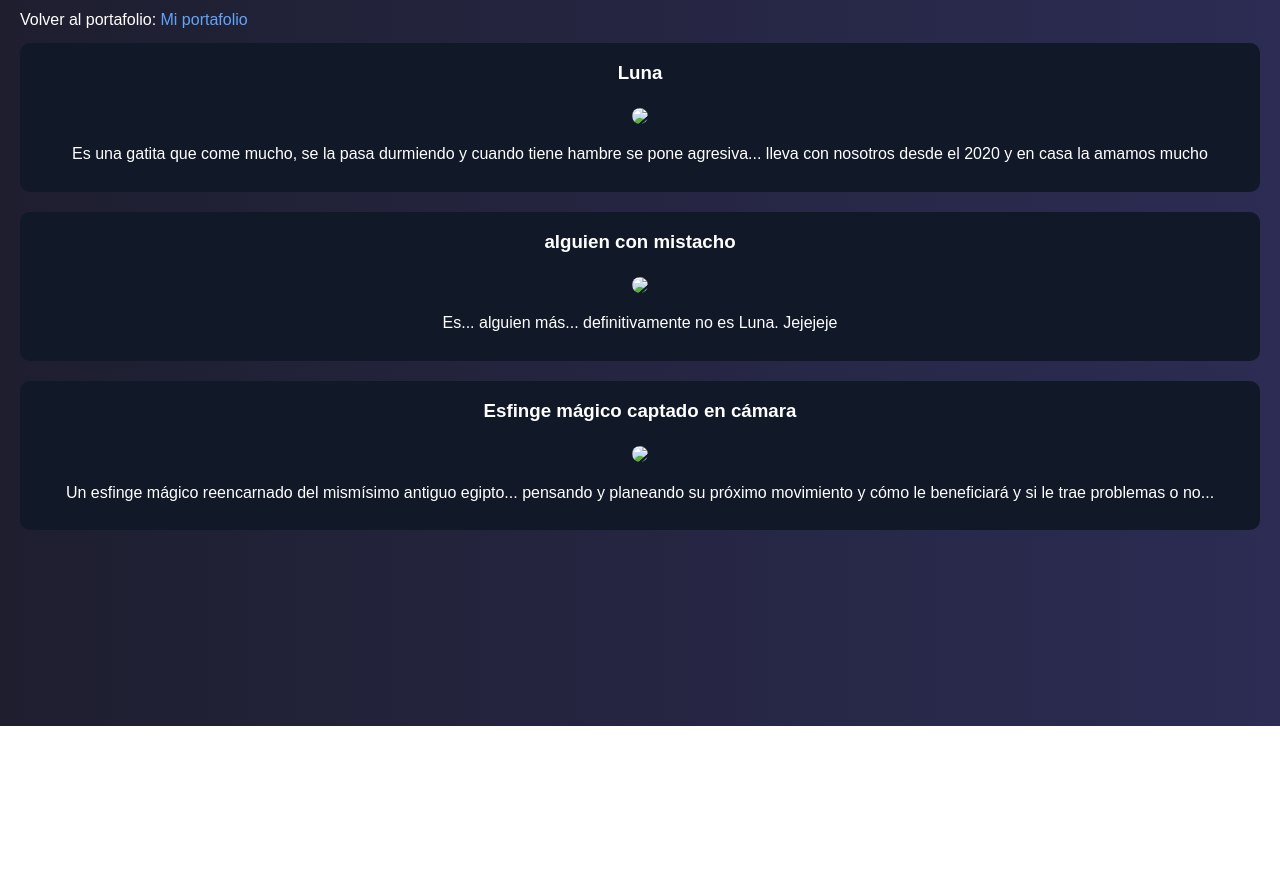
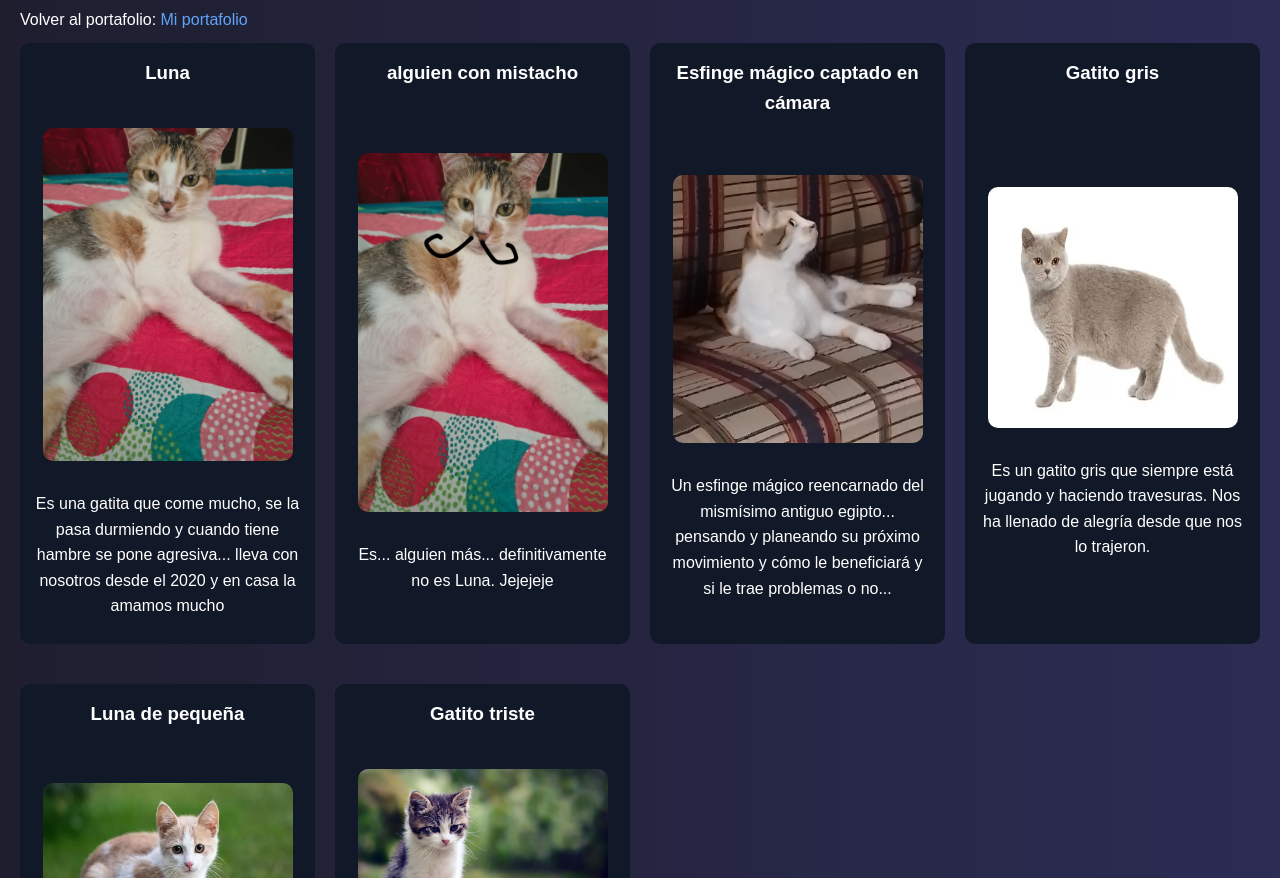
Before and after one commit to mateoriwi/HTML-Historia-de-usuario-1, a plain HTML site: page mascotas.html in a window 1280 px wide. Shown: the part 74-952 px from the top of the page. Before the commit the page ends 800 px from the top, so only its background shows below. Drawn offline with Linux system fonts and the light colour scheme.

Commit message:
Se actualizan todas las tasks de la historia de usuario, falta comentar

```diff
--- a/mascotas.html
+++ b/mascotas.html
@@ -10,22 +10,38 @@
 <body>
     <h1> Mis mascotas</h1>
     <p> Volver al portafolio: <a href="index.html"> Mi portafolio</a>
-
     </p>
-<article>
+<div class="galeria">
+    <article class="gatitos">
         <h3> Luna</h3>
-    <img src="9fe1a659-79a0-49b8-bf46-787d16fcb872.jpeg">
+            <img src="assets/9fe1a659-79a0-49b8-bf46-787d16fcb872.jpeg">
         <p> Es una gatita que come mucho, se la pasa durmiendo y cuando tiene hambre se pone agresiva... lleva con nosotros desde el 2020 y en casa la amamos mucho</p>
     </article>
-<article>
+    <article class="gatitos">
         <h3> alguien con mistacho</h3>
-    <img src="1f81122f-22fa-400a-b50a-2ba7b150a07e.jpeg">
+        <img src="assets/1f81122f-22fa-400a-b50a-2ba7b150a07e.jpeg">
         <p> Es... alguien más... definitivamente no es Luna. Jejejeje</p>
     </article>
-<article>
+    <article class="gatitos">
         <h3> Esfinge mágico captado en cámara</h3>
-    <img src="7724724c-63b3-4f92-b738-6351176a36d3.jpeg">
+        <img src="assets/7724724c-63b3-4f92-b738-6351176a36d3.jpeg">
         <p> Un esfinge mágico reencarnado del mismísimo antiguo egipto... pensando y planeando su próximo movimiento y cómo le beneficiará y si le trae problemas o no...</p>
     </article>
+    <article class="gatitos">
+        <h3> Gatito gris</h3>
+        <img src="assets/ola.webp">
+        <p> Es un gatito gris que siempre está jugando y haciendo travesuras. Nos ha llenado de alegría desde que nos lo trajeron.</p>
+    </article>
+    <article class="gatitos">
+        <h3> Luna de pequeña</h3>
+        <img src="assets/lunapequeña.webp">
+        <p>Así probablemente se veía Luna cuando era pequeña.</p>
+    </article>
+    <article class="gatitos">
+        <h3> Gatito triste</h3>
+        <img src="assets/gatitotriste.jpg">
+        <p> Es un gatito que siempre está triste y no quiere jugar. Nos ha llenado de ternura con su mirada triste.</p>
+    </article>
+</div>
 </body>
 </html>
--- a/styles.css
+++ b/styles.css
@@ -102,6 +102,34 @@ input {
     gap: 20px;
 }
 
+.gatitos {
+    display: flex;
+    flex-wrap: wrap;
+    gap: 20px;
+    justify-content: center;
+}
+
+.galeria {
+    display: grid;
+    grid-template-columns: repeat(auto-fit, minmax(250px, 1fr));
+    flex-wrap: wrap;
+    gap: 20px;
+    justify-content: center;
+}
+
+
+
+.csstarjeta {
+    background: #1f2937;    /* color de fondo */
+    padding: 20px;          /* espacio interno */
+    border-radius: 10px;    /* bordes redondeados */
+    transition: transform 0.3s; /* animación suave */
+}
+
+.csstarjeta:hover {
+    transform: scale(1.02); /* crece un poco al pasar el mouse */
+}
+
 button {
     padding: 10px 15px;
     background: #3b82f6;
```
Also changed, not shown: index.html (+3 -3 lines), assets/gatitotriste.jpg (added), assets/lunapequeña.webp (added), assets/ola.webp (added). Lines whose indentation alone changed are shown as unchanged.
